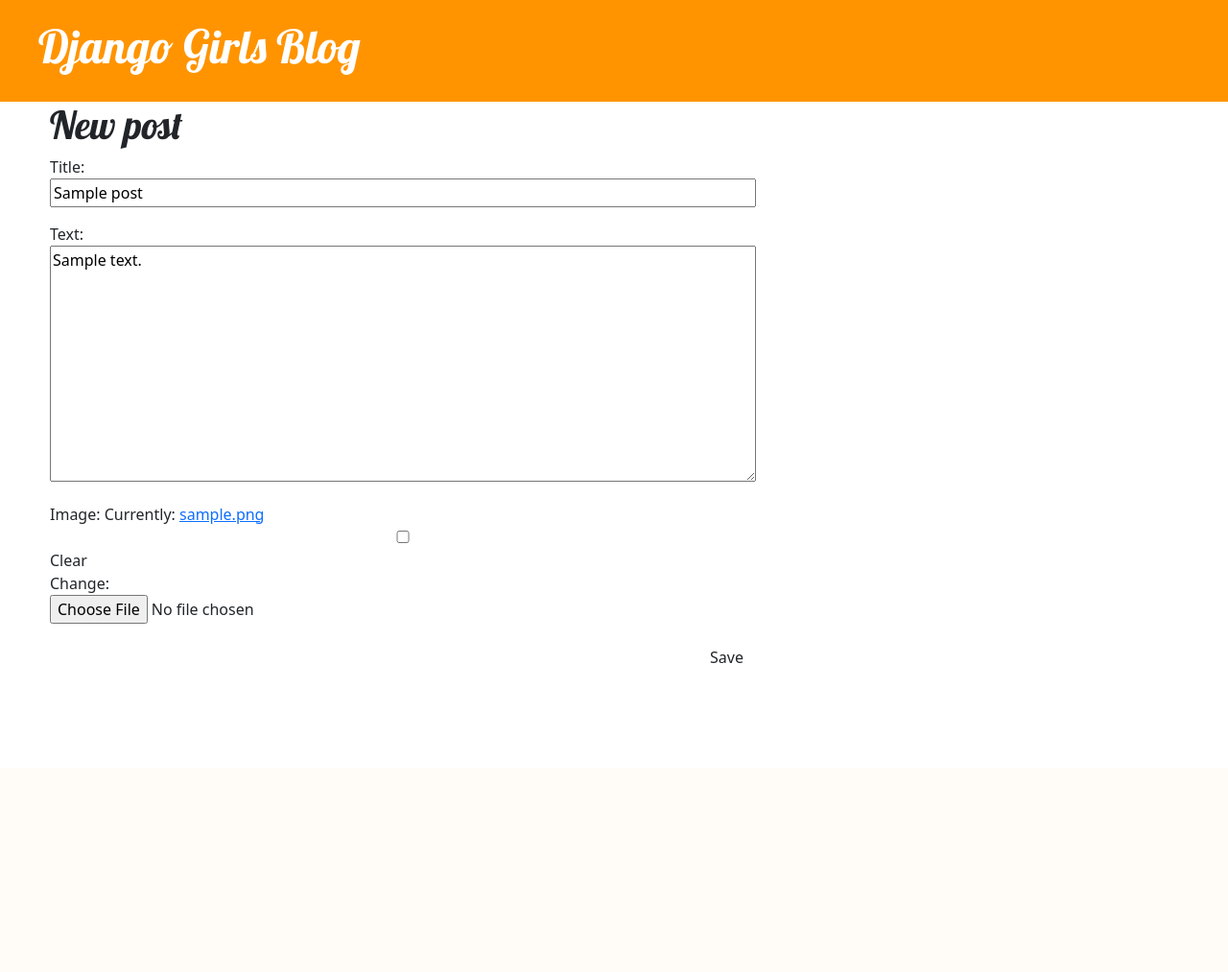
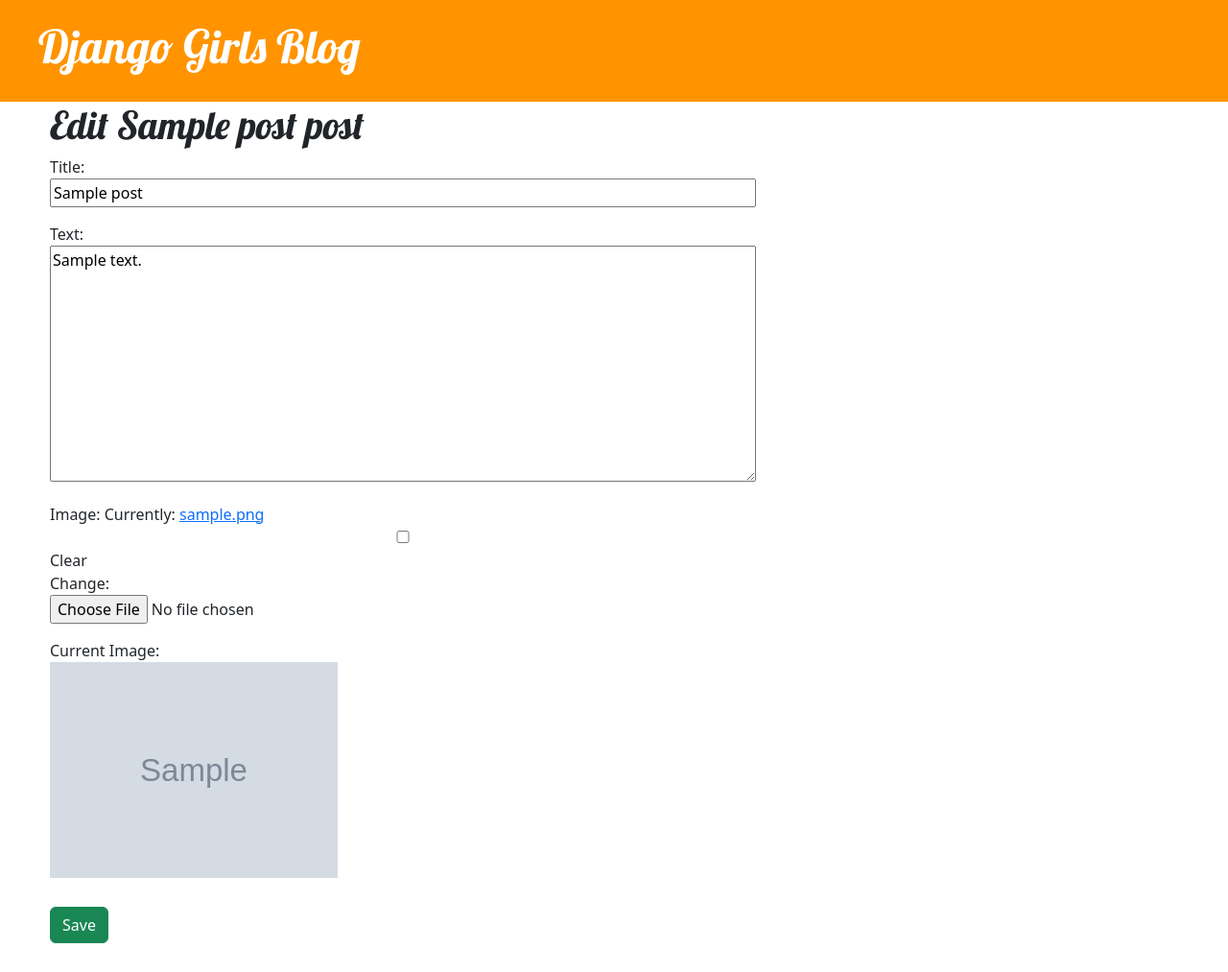
Before and after one commit to DrSamael/djangogirls, a Django app: page /post/1/edit/ in a window 1280 px wide. Shown: the whole page at 96% size. Before the commit the page ends 691 px from the top, so only its background shows below. Run offline with Django 5.2, Linux system fonts and the light colour scheme; tables that the repository leaves empty hold one stand-in row (values such as "Sample post"); grey boxes marked "Sample" are stand-in pictures.

Commit message:
update images feature

```diff
--- a/blog/static/css/blog.css
+++ b/blog/static/css/blog.css
@@ -53,3 +53,7 @@
 img {
     width: 300px;
 }
+
+.save-object{
+    margin: 30px 0;
+}
--- a/blog/templates/blog/post_edit.html
+++ b/blog/templates/blog/post_edit.html
@@ -1,10 +1,21 @@
 {% extends 'blog/base.html' %}
 
 {% block content %}
-    <h1>New post</h1>
+    {% if action %}
+        <h1>Edit {{ post.title }} post</h1>
+    {% else %}
+        <h1>New post</h1>
+    {% endif %}
+
     <form method="POST" class="post-form" enctype="multipart/form-data">
         {% csrf_token %}
         {{ form.as_p }}
-        <button type="submit" class="save btn btn-default">Save</button>
+        {% if post.image %}
+            <div>
+                <label>Current Image:</label><br>
+                <img src="{{ post.image.url }}" alt="Post Image" style="max-width: 400px;">
+            </div>
+        {% endif %}
+        <button type="submit" class="btn btn-success save-object">Save</button>
     </form>
 {% endblock %}
--- a/blog/views.py
+++ b/blog/views.py
@@ -40,7 +40,7 @@
             return redirect('post_detail', post_id=post.pk)
     else:
         form = PostForm(instance=post)
-    return render(request, 'blog/post_edit.html', {'form': form})
+    return render(request, 'blog/post_edit.html', {'form': form, 'action': True, 'post': post})
 
 def post_delete(request, post_id):
     post = get_object_or_404(Post, pk=post_id)
```
